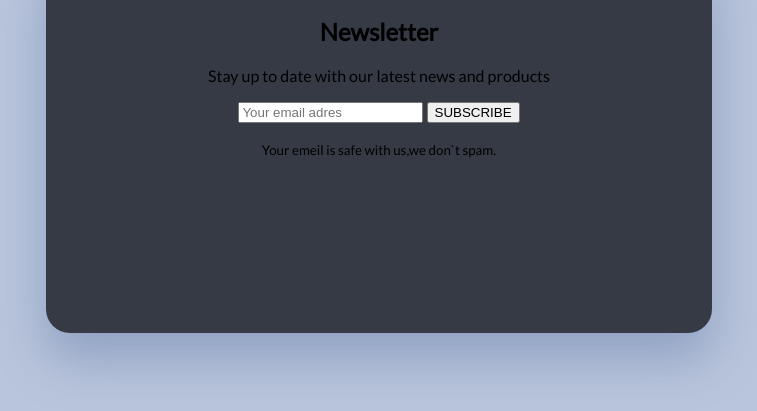
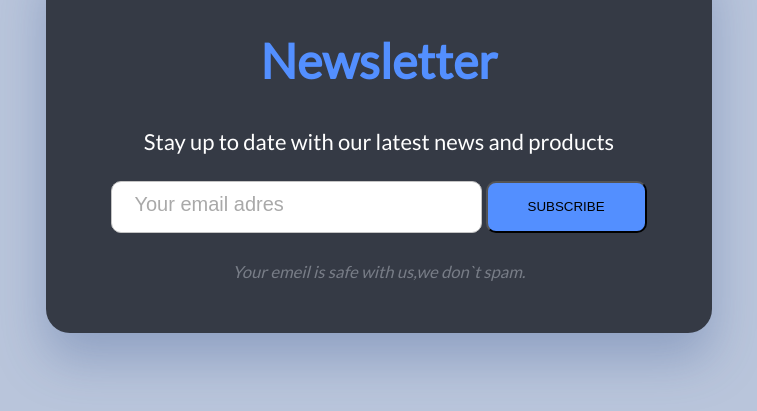
Before and after one commit to sposibb/practicelessons7, a plain HTML site: page index.html in a window 1280 px wide. Shown: the part 121-532 px from the top of the page, without its empty margins (261-1018 px from the left). Drawn offline with Linux system fonts and the light colour scheme.

Commit message:
add style for all

```diff
--- a/index.html
+++ b/index.html
@@ -17,15 +17,16 @@
                 <img src="img/Icon.png" alt="letter">
             </div>
             <h1>Newsletter</h1>
-            <p>Stay up to date with our latest news and products</p>
+            <p class="p1">Stay up to date with our latest news and products</p>
         </header>
         <form action="#">
-            <input type="email" name="Your emeil adres" id="Your emeil adres" placeholder="Your email adres">
-            <label for="Your emeil adres"></label>
-            <input type="submit" value="SUBSCRIBE">
+            <input class="emeil_input" type="email" name="Your emeil adres" id="Your emeil adres"
+                placeholder="Your email adres">
+            <label for="Your emeil adress"></label>
+            <input class="submit" type="submit" value="SUBSCRIBE">
         </form>
         <footer>
-            <p><small> Your emeil is safe with us,we don`t spam.</small></p>
+            <p class="small_p"><small> Your emeil is safe with us,we don`t spam.</small></p>
         </footer>
     </article>
 </body>
--- a/style/style.css
+++ b/style/style.css
@@ -17,3 +17,49 @@ article{
 img{
   margin-top: -50px;
 }
+h1{
+  font-size: 48px;
+line-height: 48px;
+color: #538fff;
+font-weight: 700;
+}
+.p1{
+  font-size: 22px;
+  line-height: 34px;
+  color: #ffffff;
+  font-weight: 400;
+}
+.emeil_input{
+  width: 371px;
+  height: 52px;
+  border-radius: 10px;
+  background-color: #ffffff;
+  border: 1px solid #c4c4c4;
+}
+::placeholder{
+  font-size: 20px;
+  line-height: 29px;
+  color: #a9a9a9;
+  font-weight: 400;
+  padding-left: 20px;
+}
+.submit{
+  width: 161px;
+  height: 52px;
+  border-radius: 10px;
+  background-color: #538fff;
+}
+.small_p{
+  font-size: 20px;
+  line-height: 34px;
+  color: #787d87;
+  font-weight: 400;
+  font-style: italic;
+}
+.label{
+  font-size: 20px;
+  line-height: 29px;
+  color: #a9a9a9;
+  font-weight: 400;
+  padding-left: 5px;
+}
```
Also changed, not shown: img/form.png (added).
